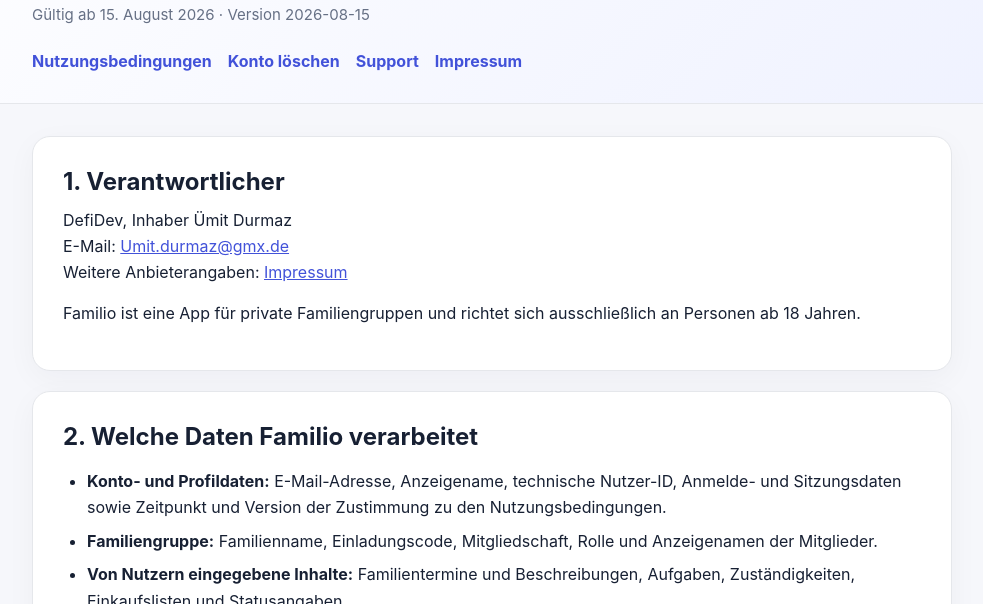
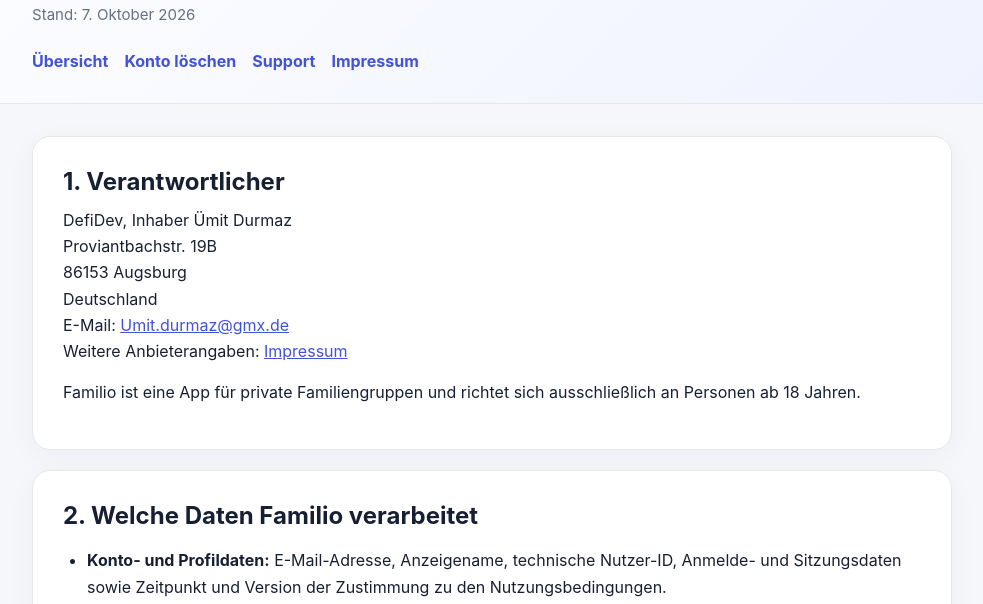
Before and after one commit to umitdrmz22-svg/defidev-legal, a plain HTML site: page privacy-familio.html in a window 1280 px wide. Shown: the part 153-757 px from the top of the page, without its empty margins (148-1131 px from the left). Drawn offline with Linux system fonts and the light colour scheme.

Commit message:
Align Familio privacy page with current legal hub

```diff
--- a/privacy-familio.html
+++ b/privacy-familio.html
@@ -8,11 +8,11 @@
   <link rel="stylesheet" href="styles.css">
 </head>
 <body>
-  <header><div class="wrap"><a class="brand" href="index.html"><span class="brand-mark">F</span> Familio</a><h1>Datenschutzerklärung</h1><p class="meta">Gültig ab 15. August 2026 · Version 2026-08-15</p><nav><a href="terms-familio.html">Nutzungsbedingungen</a><a href="delete-account.html">Konto löschen</a><a href="support.html">Support</a><a href="impressum.html">Impressum</a></nav></div></header>
+  <header><div class="wrap"><a class="brand" href="index.html"><span class="brand-mark">F</span> Familio</a><h1>Datenschutzerklärung</h1><p class="meta">Stand: 7. Oktober 2026</p><nav><a href="index.html">Übersicht</a><a href="delete-account.html">Konto löschen</a><a href="support.html">Support</a><a href="impressum.html">Impressum</a></nav></div></header>
   <main class="wrap">
     <section class="card">
       <h2>1. Verantwortlicher</h2>
-      <p>DefiDev, Inhaber Ümit Durmaz<br>E-Mail: <a href="mailto:Umit.durmaz@gmx.de">Umit.durmaz@gmx.de</a><br>Weitere Anbieterangaben: <a href="impressum.html">Impressum</a></p>
+      <p>DefiDev, Inhaber Ümit Durmaz<br>Proviantbachstr. 19B<br>86153 Augsburg<br>Deutschland<br>E-Mail: <a href="mailto:Umit.durmaz@gmx.de">Umit.durmaz@gmx.de</a><br>Weitere Anbieterangaben: <a href="impressum.html">Impressum</a></p>
       <p>Familio ist eine App für private Familiengruppen und richtet sich ausschließlich an Personen ab 18 Jahren.</p>
     </section>
 
@@ -82,7 +82,7 @@
     <section class="card">
       <h2>8. Rechte betroffener Personen</h2>
       <p>Nutzer haben im Rahmen der gesetzlichen Voraussetzungen insbesondere Rechte auf Auskunft, Berichtigung, Löschung, Einschränkung der Verarbeitung, Datenübertragbarkeit und Widerspruch sowie das Recht, eine erteilte Einwilligung jederzeit mit Wirkung für die Zukunft zu widerrufen. Die Rechtmäßigkeit der bis zum Widerruf erfolgten Verarbeitung bleibt unberührt.</p>
-      <p>Anfragen können an <a href="mailto:Umit.durmaz@gmx.de">Umit.durmaz@gmx.de</a> gesendet werden. Außerdem besteht das Recht, sich bei einer zuständigen Datenschutzaufsichtsbehörde zu beschweren.</p>
+      <p>Anfragen können an <a href="mailto:Umit.durmaz@gmx.de">Umit.durmaz@gmx.de</a> gesendet werden. Außerdem besteht das Recht, sich bei einer zuständigen Datenschutzaufsichtsbehörde zu beschweren. Für nichtöffentliche Stellen in Bayern ist regelmäßig das Bayerische Landesamt für Datenschutzaufsicht (BayLDA), Promenade 18, 91522 Ansbach, zuständig.</p>
     </section>
 
     <section class="card">
@@ -90,6 +90,6 @@
       <p>Familio richtet sich nicht an Kinder und verlangt bei der Registrierung die Bestätigung eines Mindestalters von 18 Jahren. Wesentliche Änderungen dieser Erklärung werden mit neuem Stand veröffentlicht. Soweit eine Änderung eine neue Einwilligung oder eine erneute Bestätigung der Nutzungsbedingungen erfordert, wird diese in der App eingeholt.</p>
     </section>
   </main>
-  <footer class="wrap">DefiDev / Ümit Durmaz · Stand: 15. August 2026 · <a href="index.html">Übersicht</a></footer>
+  <footer class="wrap">DefiDev / Ümit Durmaz · Stand: 7. Oktober 2026 · <a href="index.html">Übersicht</a></footer>
 </body>
 </html>
```
